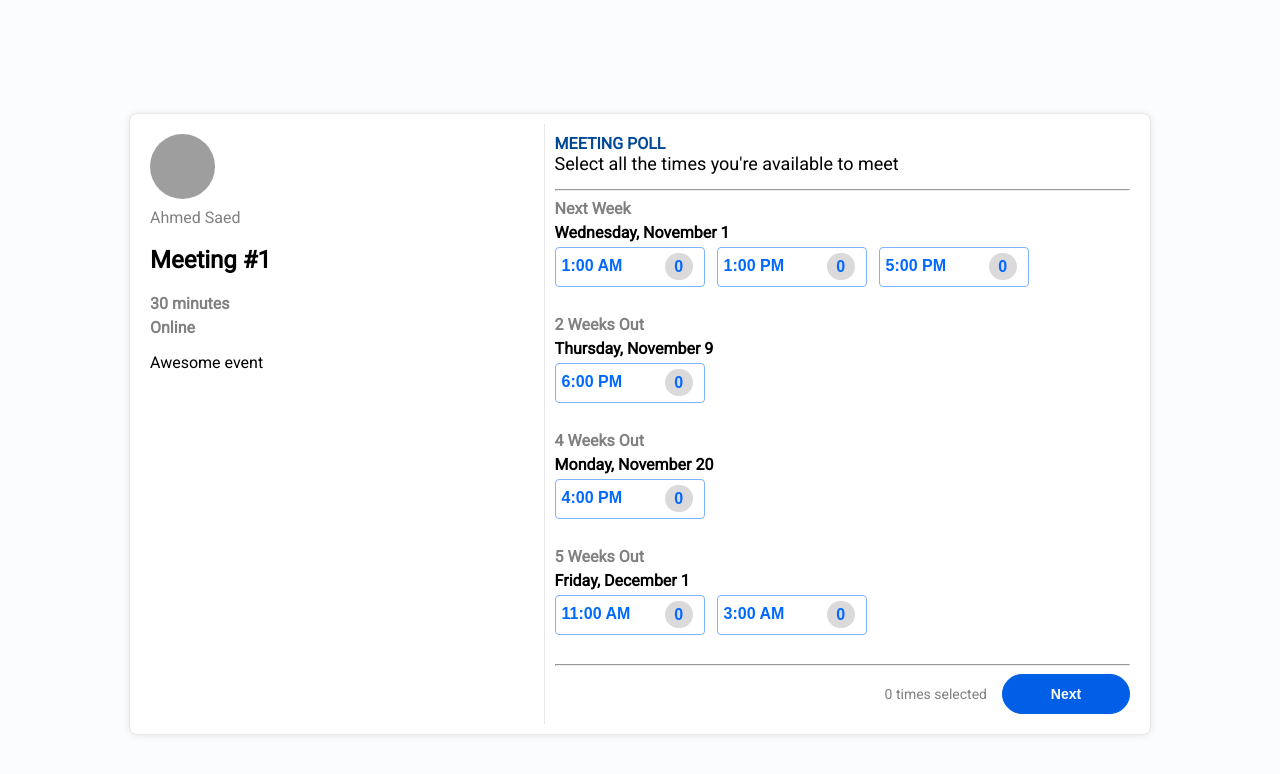
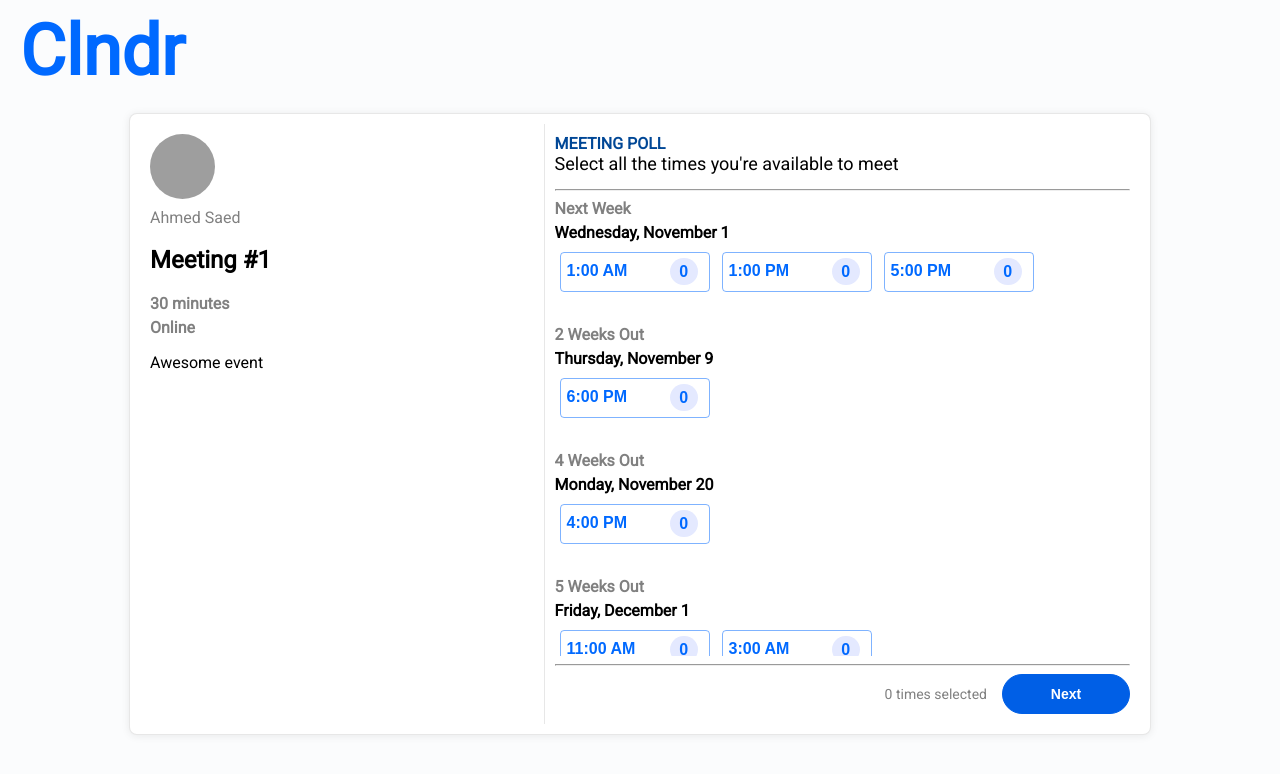
Before and after one commit to Ahmedsaed/Clndr, a Flask app: page /event/1 in a window 1280 px wide. Shown: the top 774 px of the page. Run offline with Flask 3, Linux system fonts and the light colour scheme.

Commit message:
update styling to enhance UX

```diff
--- a/app/static/scripts/script.js
+++ b/app/static/scripts/script.js
@@ -39,6 +39,8 @@ function handleTimeSlotClick(slot) {
     counterElement.textContent = newCount;
     selected_slots.splice(selected_slots.indexOf(slot), 1);
   }
+
+  slot.classList.toggle("clicked");
 
   selectedSlotsCounter.textContent = `${selected_slots.length} times selected`
 }
--- a/app/static/styles/main.css
+++ b/app/static/styles/main.css
@@ -1,11 +1,26 @@
 body {
 	margin: 0;
-	background-color: #fbfcfd;
+	min-height: 100vh;
+
 	display: flex;
 	justify-content: center;
 	align-items: center;
-	min-height: 100vh;
+
 	font-family: 'Roboto', sans-serif;
+	background-color: #fbfcfd;
+}
+
+#header-title {
+	position: absolute;
+	top: 0px;
+	left: 0px;
+
+	padding-top: 10px;
+	padding-left: 20px;
+
+	font-weight: 900;
+	font-size: 70px;
+	color: rgb(0,105,255);
 }
 
 #window {
@@ -94,6 +109,7 @@ body {
 
 #cal-btn-group {
 	margin-bottom: 20px;
+	padding: 5px;
 }
 
 #cal-btn-group > button {
@@ -105,12 +121,27 @@ body {
 
 	border: 1px solid rgba(0,105,255,0.5);
 	border-radius: 4px;
-	transition: background-color 300ms ease-out, border-color 300ms ease-out;
+	transition: background-color 300ms ease-out, border-color 300ms ease-out, outline 300ms ease-out;
 
 	color: rgb(0,105,255);
 	font-weight: 700;
 	font-size: 16px;
 	text-align: left;
+
+	cursor: pointer;
+	outline: 2px solid transparent;
+}
+
+#cal-btn-group > button:hover {
+	/* border-color: rgb(0,105,255); */
+	/* border-width: 2px; */
+	outline: 2px solid rgba(0,105,255,1);
+}
+
+#cal-btn-group > button.clicked {
+	border-color: rgb(0,105,255);
+	background-color: rgb(0,105,255);
+	color: white;
 }
 
 #cal-btn-group > button > div {
@@ -124,10 +155,15 @@ body {
 	width: 2ch;
 	height: 2ch;
 	text-align: center;
-	background-color: rgb(219, 217, 217);
+	background-color: rgb(228, 233, 255);
 	border-radius: 50%;
 	margin-right: 5px;
 	padding: 5px;
+	transition: background-color 300ms ease-out;
+}
+
+#cal-btn-group > button.clicked > div > div:nth-child(2) {
+	background-color: rgb(56, 139, 255);
 }
 
 #schedule-options > button {
--- a/app/templates/event.html
+++ b/app/templates/event.html
@@ -10,6 +10,9 @@
 		<link href="https://fonts.googleapis.com/css2?family=Roboto&display=swap" rel="stylesheet">
 	</head>
 	<body>
+		<div id="header-title">
+			Clndr
+		</div>
 		<div id="window">
 			<div id="event-detials">
 				<div id="user-info">
```
Also changed, not shown: storage/json/attendee.json (renamed from Storage/json/attendee.json), storage/json/event.json (renamed from Storage/json/event.json), storage/json/host.json (renamed from Storage/json/host.json), storage/json/time_slots.json (renamed from Storage/json/time_slots.json).
